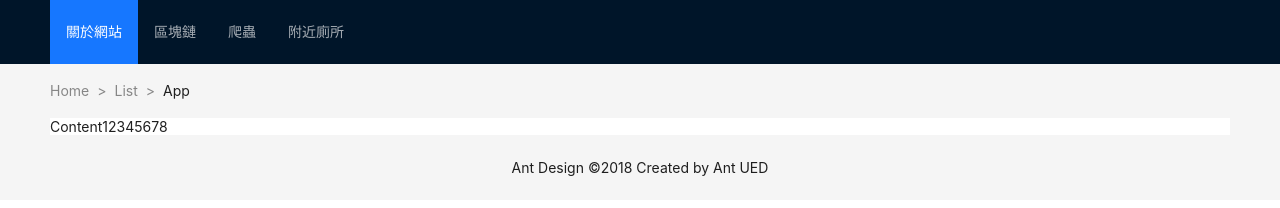
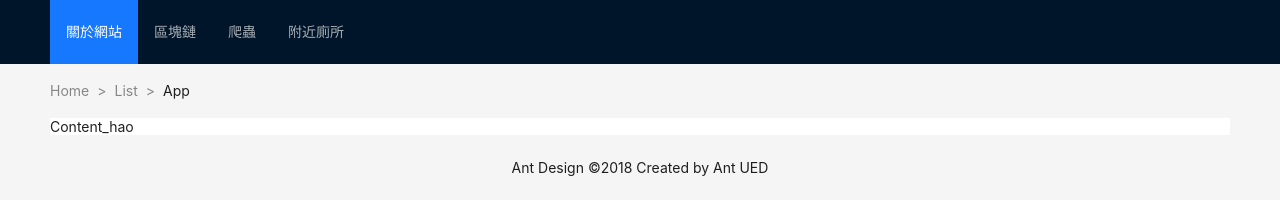
Before and after one commit to a6a18/react-frontend, a React (Create React App) app: page / in a window 1280 px wide. Shown: the top 208 px of the page. Built offline with nearby package versions, Linux system fonts and the light colour scheme.

Commit message:
Update App.js

```diff
--- a/src/App.js
+++ b/src/App.js
@@ -45,7 +45,7 @@ const App = () => {
                         background: colorBgContainer,
                     }}
                 >
-                    Content12345678
+                    Content_hao
                 </div>
             </Content>
             <Footer
```
